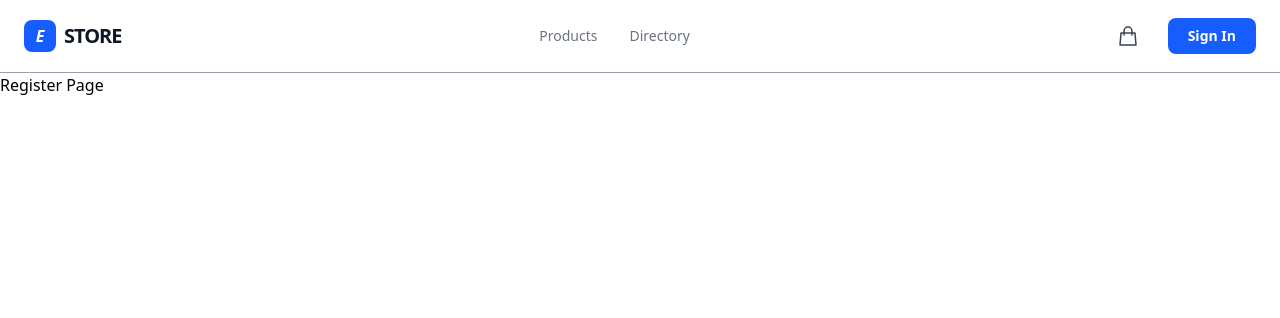
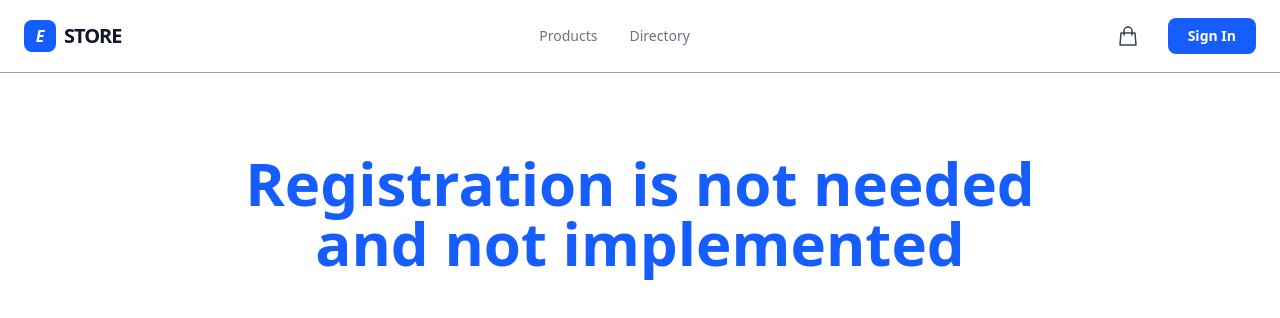
Before and after one commit to yadav-abhishekj/e-commerce-new, a React (Vite) app: page /register in a window 1280 px wide. Shown: the top 318 px of the page. Built offline with nearby package versions, Linux system fonts and the light colour scheme.

Commit message:
ref: not needed the register page text

```diff
--- a/src/pages/Register.jsx
+++ b/src/pages/Register.jsx
@@ -1,5 +1,10 @@
 function Register() {
-  return <h2>Register Page</h2>;
+  return (
+    <div className="text-6xl text-center text-blue-600 font-extrabold mt-20">
+      Registration is not needed <br />
+      and not implemented
+    </div>
+  );
 }
 
 export default Register;
```
